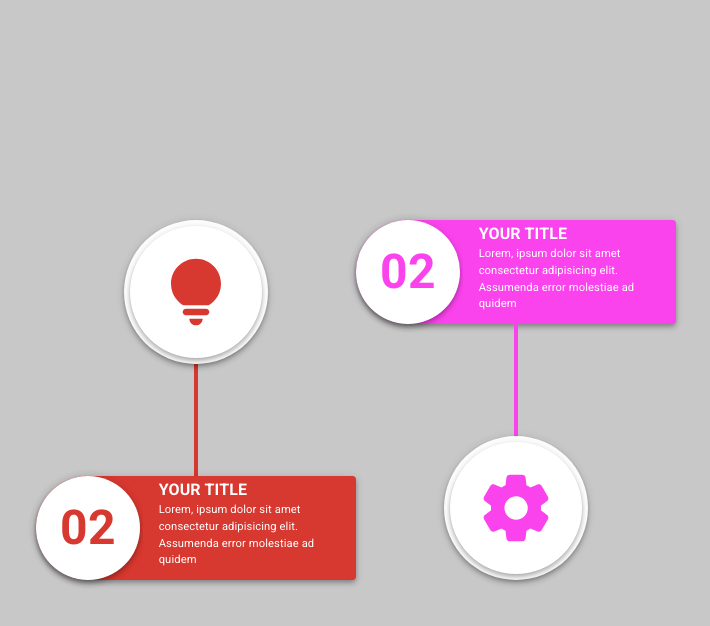
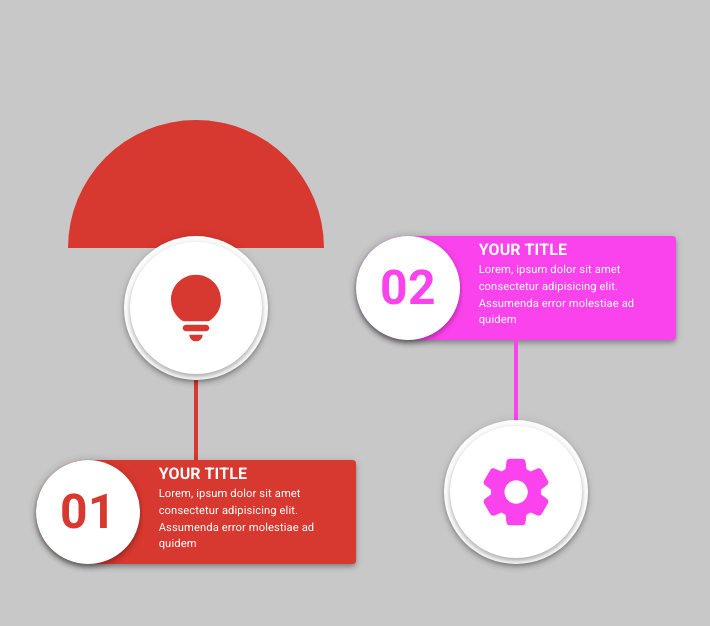
Before and after one commit to KOKUMUbooker/react-challenge, a React (Create React App) app: page / in a window 1280 px wide. Shown: the top 626 px of the page, without its empty margins (284-994 px from the left). Built offline with nearby package versions, Linux system fonts and the light colour scheme.

Commit message:
Absolute positioning of semi-circle on element 1st component

```diff
--- a/public/index.html
+++ b/public/index.html
@@ -12,7 +12,7 @@
     <link rel="apple-touch-icon" href="%PUBLIC_URL%/logo192.png" />
 
     <link rel="manifest" href="%PUBLIC_URL%/manifest.json" />
-    <title>React App</title>
+    <title>React Challenge</title>
   </head>
   <body style="background-color: #c8c8c8; margin: 0">
     <noscript>You need to enable JavaScript to run this app.</noscript>
--- a/src/App.tsx
+++ b/src/App.tsx
@@ -30,8 +30,36 @@ function App() {
         alignItems: 'center',
       }}
     >
-      <BottomFacingElement color={RED} icon={bulbIcon} />
-      <TopFacingElement color={PINK} icon={settingsIcon} />
+      <Box
+        style={{
+          display: 'flex',
+          justifyContent: 'center',
+          flexDirection: 'column',
+          alignItems: 'center',
+        }}
+      >
+        <Box
+          style={{
+            backgroundColor: RED,
+            width: '16rem',
+            height: '8rem',
+            position: 'absolute',
+            borderRadius: '8rem 8rem 0 0',
+            top: '15%',
+          }}
+        ></Box>
+        <BottomFacingElement
+          color={RED}
+          icon={bulbIcon}
+          infoCardNumber={'01'}
+          styles={{}}
+        />
+      </Box>
+      <TopFacingElement
+        color={PINK}
+        icon={settingsIcon}
+        infoCardNumber={'02'}
+      />
     </Box>
   );
 }
--- a/src/components/bottom-facing-element.tsx
+++ b/src/components/bottom-facing-element.tsx
@@ -1,12 +1,17 @@
 import { Box } from '@mui/material';
 import { InfoCard, DividerLine, IconContainer } from './sub-components';
+import React from 'react';
 
 interface BottomFacingElementProps {
   color: string;
   icon: React.ReactNode;
+  infoCardNumber: string;
+  styles?: React.CSSProperties;
 }
 
-export function BottomFacingElement({ color, icon }: BottomFacingElementProps) {
+export function BottomFacingElement(props: BottomFacingElementProps) {
+  const { color, icon, infoCardNumber, styles } = props;
+
   return (
     <>
       <Box
@@ -15,11 +20,12 @@ export function BottomFacingElement({ color, icon }: BottomFacingElementProps) {
           flexDirection: 'column',
           justifyContent: 'center',
           alignItems: 'center',
+          ...styles,
         }}
       >
         <IconContainer color={color} icon={icon} />
         <DividerLine color={color} />
-        <InfoCard color={color} />
+        <InfoCard color={color} infoCardNumber={infoCardNumber} />
       </Box>
     </>
   );
--- a/src/components/sub-components/divider-line.tsx
+++ b/src/components/sub-components/divider-line.tsx
@@ -9,7 +9,7 @@ export function DividerLine({ color }: DividerLineProps) {
     <>
       <Box
         style={{
-          height: '7rem',
+          height: '5rem',
           width: '0.25rem',
           backgroundColor: color,
         }}
--- a/src/components/sub-components/info-card.tsx
+++ b/src/components/sub-components/info-card.tsx
@@ -2,9 +2,10 @@ import { Paper, Grid, Typography, Box } from '@mui/material';
 
 interface InfoCardProps {
   color: string;
+  infoCardNumber: string;
 }
 
-export function InfoCard({ color }: InfoCardProps) {
+export function InfoCard({ color, infoCardNumber }: InfoCardProps) {
   return (
     <>
       <Paper
@@ -33,7 +34,7 @@ export function InfoCard({ color }: InfoCardProps) {
               <Typography
                 style={{ color: color, fontWeight: 900, fontSize: '3rem' }}
               >
-                02
+                {infoCardNumber}
               </Typography>
             </Paper>
           </Grid>
--- a/src/components/top-facing-element.tsx
+++ b/src/components/top-facing-element.tsx
@@ -4,9 +4,12 @@ import { InfoCard, DividerLine, IconContainer } from './sub-components';
 interface TopFacingElementProps {
   color: string;
   icon: React.ReactNode;
+  infoCardNumber: string;
 }
 
-export function TopFacingElement({ color, icon }: TopFacingElementProps) {
+export function TopFacingElement(props: TopFacingElementProps) {
+  const { color, icon, infoCardNumber } = props;
+
   return (
     <>
       <Box
@@ -17,7 +20,7 @@ export function TopFacingElement({ color, icon }: TopFacingElementProps) {
           alignItems: 'center',
         }}
       >
-        <InfoCard color={color} />
+        <InfoCard color={color} infoCardNumber={infoCardNumber} />
         <DividerLine color={color} />
         <IconContainer color={color} icon={icon} />
       </Box>
```
